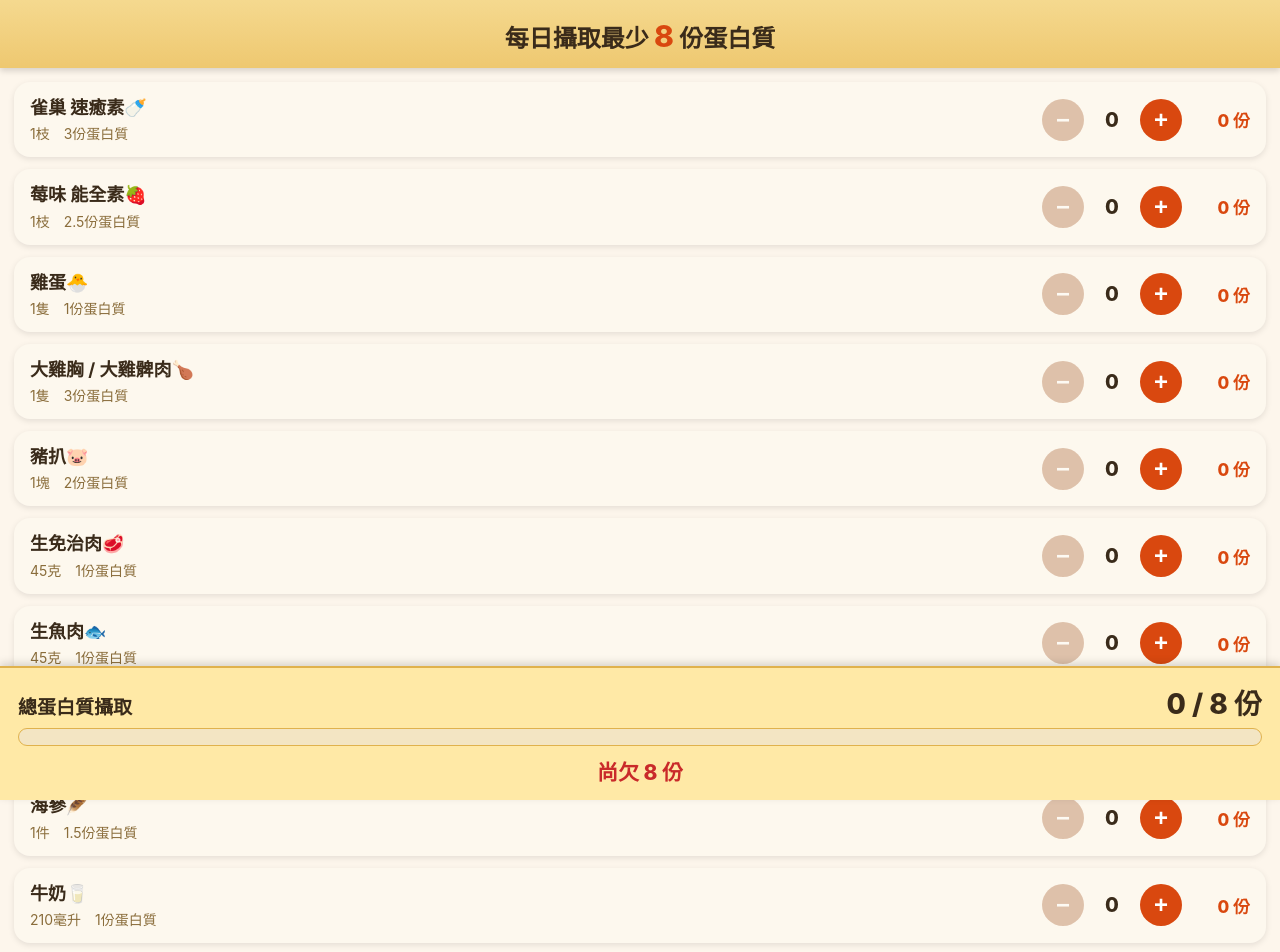
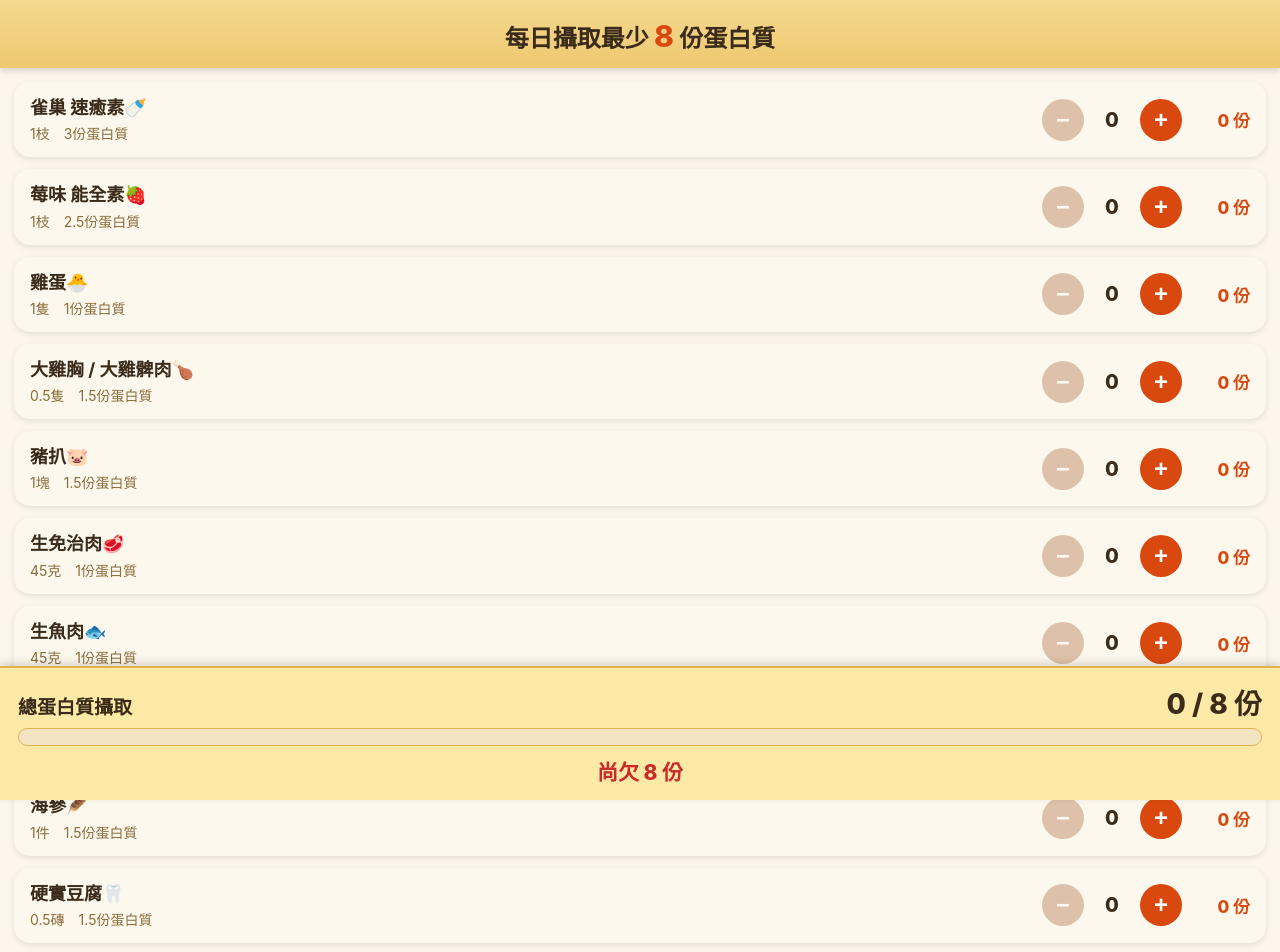
Before and after one commit to t6fg6b6dgm-cpu/protein-tracker, a plain HTML site: page index.html in a window 1280 px wide. Shown: the top 952 px of the page. Drawn offline with Linux system fonts and the light colour scheme.

Commit message:
Update index.html

```diff
--- a/index.html
+++ b/index.html
@@ -228,12 +228,13 @@
     { name: "雀巢 速癒素🍼",        portion: "1枝",     protein: 3 },
     { name: "莓味 能全素🍓",        portion: "1枝",     protein: 2.5 },
     { name: "雞蛋🐣",               portion: "1隻",     protein: 1 },
-    { name: "大雞胸 / 大雞髀肉🍗",   portion: "1隻",     protein: 3 },
-    { name: "豬扒🐷",              portion: "1塊",     protein: 2 },
+    { name: "大雞胸 / 大雞髀肉🍗",   portion: "0.5隻",     protein: 1.5 },
+    { name: "豬扒🐷",              portion: "1塊",     protein: 1.5 },
     { name: "生免治肉🥩",           portion: "45克",    protein: 1 },
     { name: "生魚肉🐟",             portion: "45克",    protein: 1 },
     { name: "生帶子 / 生中蝦🦐",     portion: "1隻",     protein: 0.25 },
     { name: "海參🪶",               portion: "1件",     protein: 1.5 },
+    { name: "硬實豆腐🦷",            portion: "0.5磚",     protein: 1.5 },
     { name: "牛奶🥛",               portion: "210毫升", protein: 1 }
   ];
 
```
